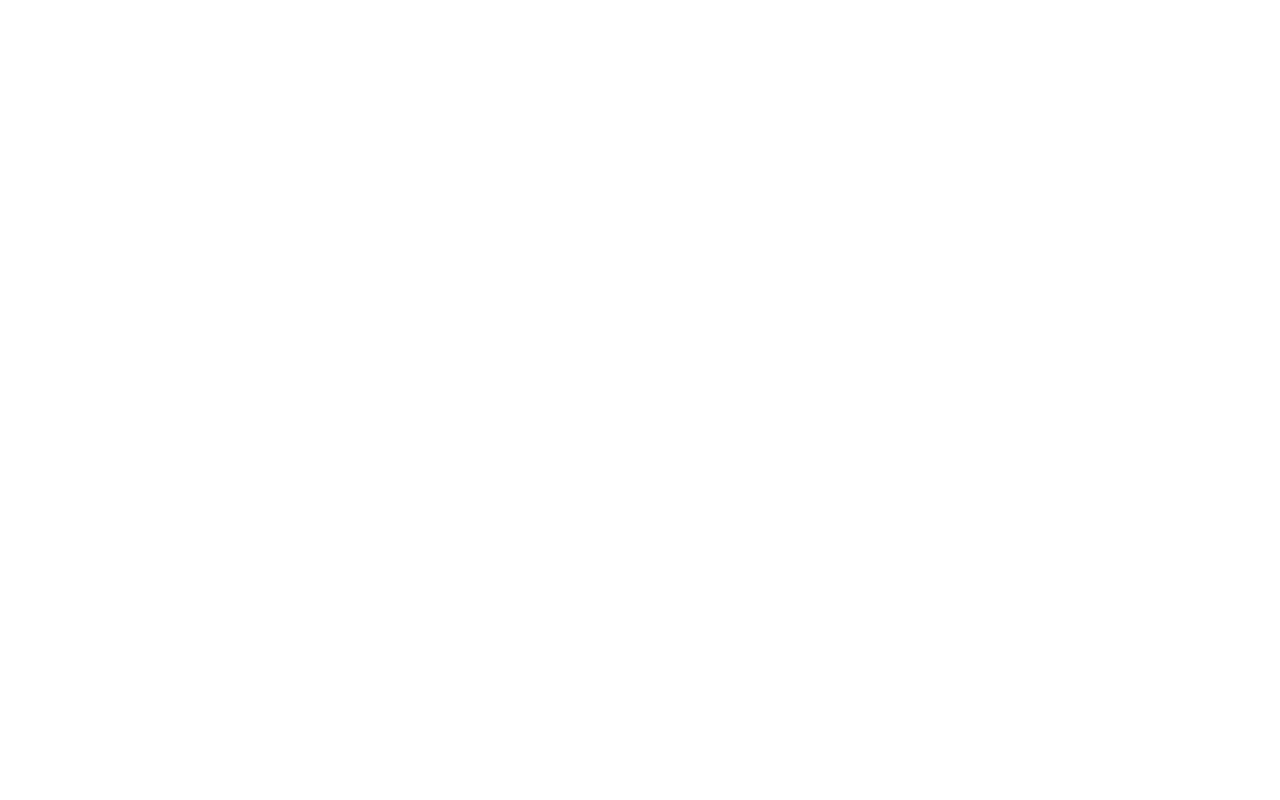
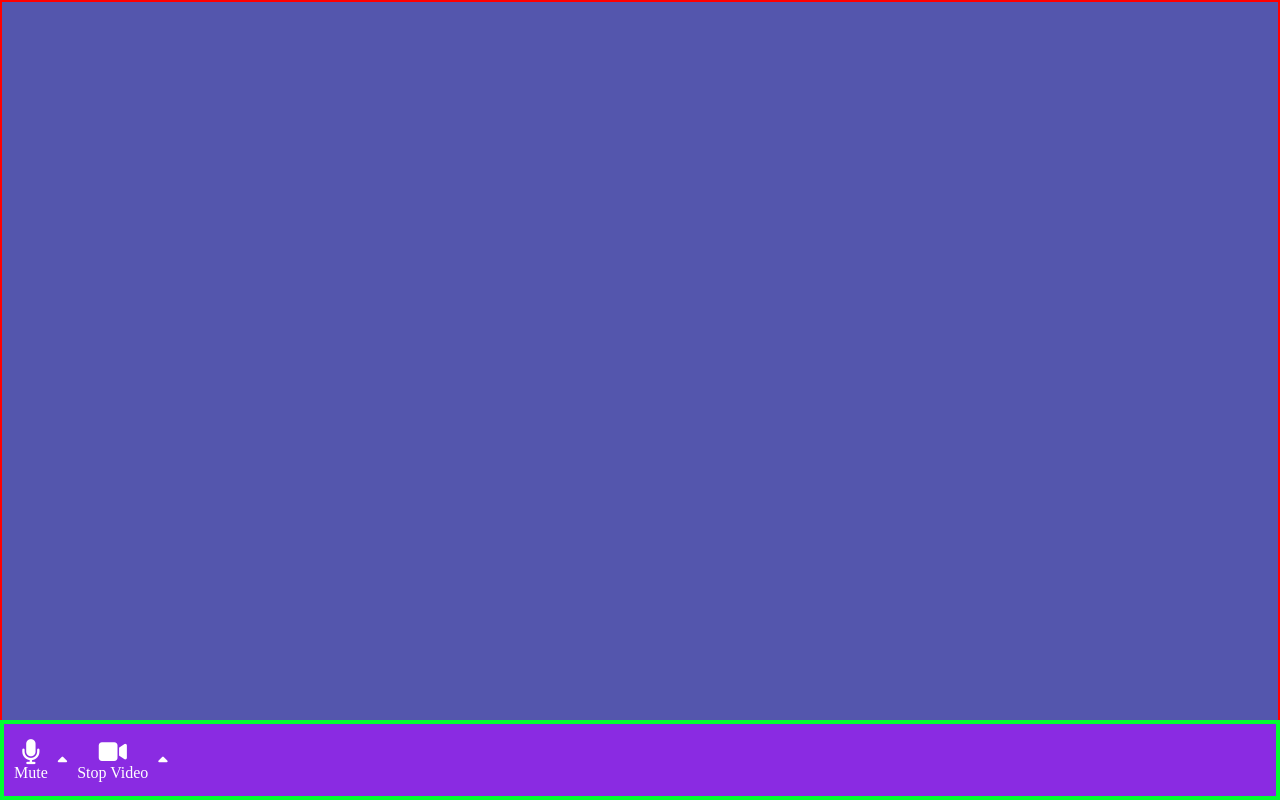
Before and after one commit to Edoardo-Monti/html-css-zoom, a plain HTML site: page index.html in a window 1280 px wide. Drawn offline with Linux system fonts and the light colour scheme.

Commit message:
Svolgimento  Footer

```diff
--- a/assets/style.css
+++ b/assets/style.css
@@ -8,3 +8,55 @@ img{
     width: 100%;
     display: block;
 }
+
+.flex{
+    display: flex;
+}
+
+main{
+    border: 2px solid red;
+    height: 100vh;
+    background-color: rgb(84, 86, 173);
+}
+
+footer{
+    background-color: blueviolet;
+    border: 4px solid rgb(1, 255, 48);
+    height: 10vh;
+    position: fixed;
+    bottom: 0;
+    left: 0;
+    right: 0;
+    justify-content: space-between;
+}
+
+.fa-solid{
+    color: white;
+}
+
+.fa-caret-up{
+    font-size: 15px;
+}
+
+
+.fa-microphone, .fa-video{
+    font-size: 25px;
+}
+
+.center{
+    justify-content: center;
+    align-items: center;
+}
+
+.center div{
+    margin: 0 10px;
+}
+
+.center div p{
+    color: white;
+}
+
+.center div{
+    flex-direction: column;
+    align-items: center;
+}
--- a/index.html
+++ b/index.html
@@ -5,9 +5,36 @@
     <meta http-equiv="X-UA-Compatible" content="IE=edge">
     <meta name="viewport" content="width=device-width, initial-scale=1.0">
     <title>Zoom</title>
+    <!-- Libreria font-awesome -->
+    <link rel="stylesheet" href="https://cdnjs.cloudflare.com/ajax/libs/font-awesome/6.3.0/css/all.min.css" integrity="sha512-SzlrxWUlpfuzQ+pcUCosxcglQRNAq/DZjVsC0lE40xsADsfeQoEypE+enwcOiGjk/bSuGGKHEyjSoQ1zVisanQ==" crossorigin="anonymous" referrerpolicy="no-referrer" />
+    <!-- css -->
     <link rel="stylesheet" href="./assets/style.css">
 </head>
 <body>
+    <main>
+
+    </main>
+    <footer class="flex">
+        <div class="flex center">
+            <div class="flex">
+                <i class="fa-solid fa-microphone"></i>
+                <p>Mute</p>
+            </div>
+            <i class="fa-solid fa-caret-up"></i>
+            <div class="flex">
+                <i class="fa-solid fa-video"></i>
+                <p>Stop Video</p>
+            </div>
+            <i class="fa-solid fa-caret-up"></i>
+        </div>
+        <div>
+
+        </div>
+        <div>
+
+        </div>
+    </footer>
+
 
 </body>
 </html>
```
